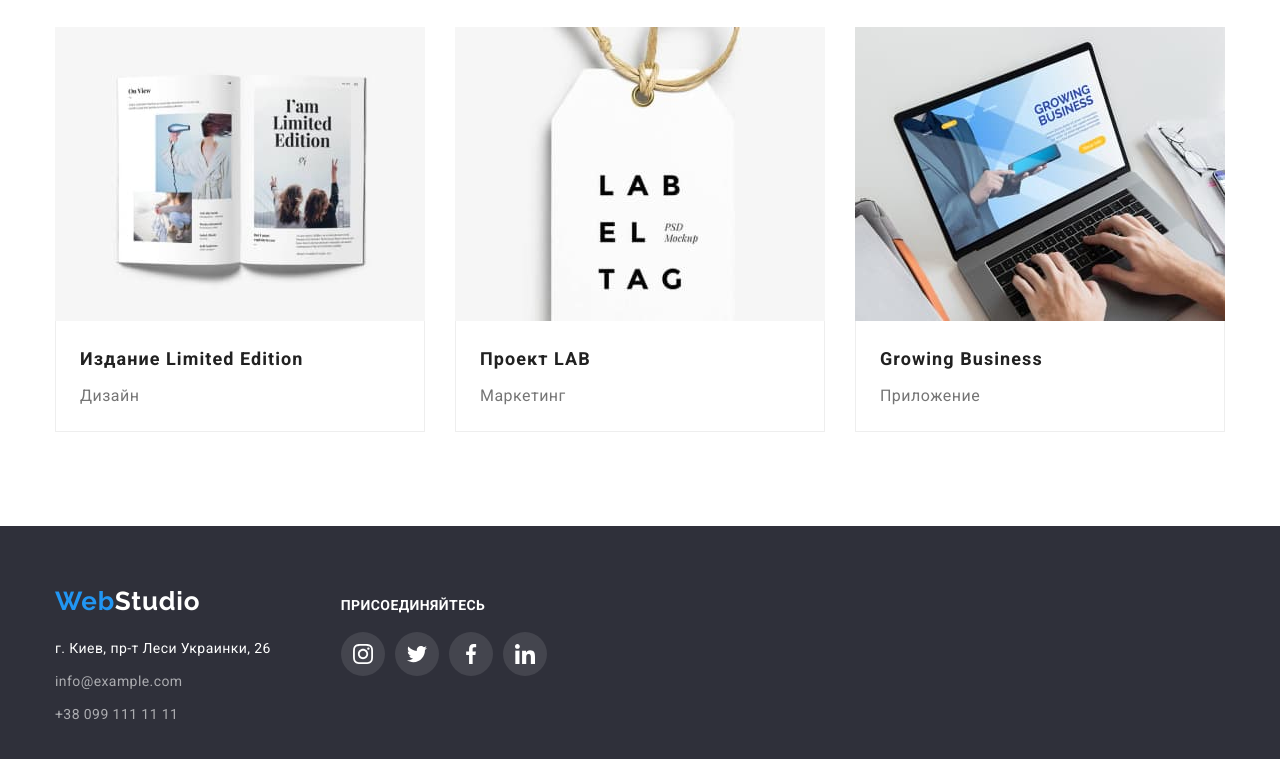
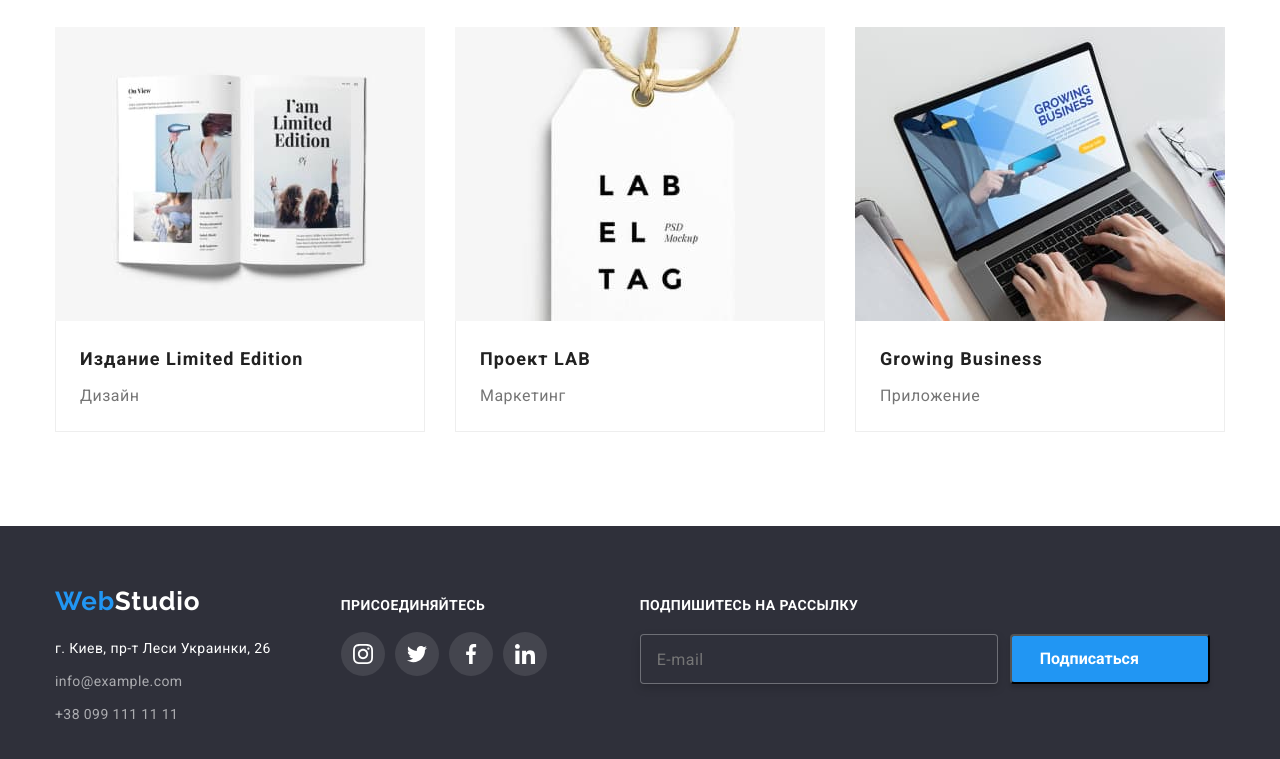
Before and after one commit to vtyshchenko/goit-markup-hw-06, a plain HTML site: page portfolio.html in a window 1280 px wide. Shown: the part 1106-1865 px from the top of the page. Drawn offline with nearby package versions, Linux system fonts and the light colour scheme.

Commit message:
dome forms

```diff
--- a/css/style.css
+++ b/css/style.css
@@ -299,6 +299,8 @@ body {
 
 .footer-form-submot {
   margin-top: 20px;
+  display: flex;
+  align-items: center;
 }
 
 .footer-form-input {
@@ -319,25 +321,38 @@ body {
   box-sizing: border-box;
   filter: drop-shadow(0px 4px 4px rgba(0, 0, 0, 0.15));
   border-radius: 4px;
+
+  transition: border var(--anim-duration) var(--anim-timing-function);
+}
+
+.footer-form-input:focus,
+.footer-form-input:hover {
+  border: 1px solid rgba(33, 150, 243, 0.3);
 }
 
 .footer-form-button {
-  display: inline-block;
+  display: flex;
+  align-items: center;
+  justify-content: center;
+  font-weight: 700;
+  font-size: 16px;
+  line-height: 1.87;
   width: 200px;
   height: 50px;
   padding: 10px 28px;
-  background: #2196f3;
+  background: var(--accent-color);
   box-shadow: 0px 4px 4px rgba(0, 0, 0, 0.15);
   border-radius: 4px;
   color: var(--color-white);
+
+  transition: background-color var(--anim-duration) var(--anim-timing-function);
 }
 
 .footer-send-icon {
-  display: inline-block;
-  align-items: center;
   width: 24px;
   height: 24px;
   background-size: contain;
+  margin: 10px;
 }
 
 .footer-form-button:focus,
@@ -516,7 +531,7 @@ body {
   letter-spacing: 0.03em;
   text-transform: uppercase;
 
-  color: #ffffff;
+  color: var(--color-white);
   background: rgba(47, 48, 58, 0.8);
 
   width: 100%;
@@ -699,7 +714,6 @@ body {
   padding-left: 0;
   padding-right: 0;
   margin-top: 0;
-  /* margin-right: -8px; */
   margin-bottom: 50px;
 }
 
@@ -901,6 +915,8 @@ body {
   justify-content: center;
   align-items: center;
 
+  color: #000000;
+
   background-color: var(--color-white);
 
   width: 30px;
@@ -916,6 +932,7 @@ body {
   fill: currentColor;
   width: 18px;
   height: 18px;
+  transition: color var(--anim-duration) var(--anim-timing-function);
 }
 
 .button-close:hover,
@@ -933,7 +950,7 @@ body {
   text-align: center;
   letter-spacing: 0.03em;
 
-  color: #212121;
+  color: var(--secondary-text-color);
   margin-bottom: 12px;
 }
 
@@ -977,6 +994,7 @@ body {
   height: 40px;
   padding: 12px 12px 12px 42px;
   color: currentColor;
+  transition: border var(--anim-duration) var(--anim-timing-function);
 }
 
 .modal-input-icon {
@@ -984,9 +1002,11 @@ body {
   left: 12px;
   top: 50%;
   transform: translateY(-50%);
+  fill: var(--secondary-text-color);
 
   width: 18px;
   height: 18px;
+  transition: fill var(--anim-duration) var(--anim-timing-function);
 }
 /* ################### END inputs ################### */
 
@@ -1004,6 +1024,7 @@ body {
   border-radius: 4px;
 
   resize: none;
+  transition: border var(--anim-duration) var(--anim-timing-function);
 }
 
 .modal-comment:hover,
@@ -1018,10 +1039,12 @@ body {
   align-items: center;
   font-size: 14px;
   line-height: 1.71;
+  color: var(--secondary-text-color);
 
   letter-spacing: 0.03em;
 
   margin-bottom: 30px;
+  transition: color var(--anim-duration) var(--anim-timing-function);
 }
 
 .modal-confirm-checkbox:checked + .modal-checkbox-icon {
@@ -1036,10 +1059,12 @@ body {
   display: inline-block;
   width: 16px;
   height: 16px;
+  color: var(--secondary-text-color);
   border: 2px solid currentColor;
   border-radius: 4px;
   margin-left: 14px;
   margin-right: 7px;
+  transition: color var(--anim-duration) var(--anim-timing-function);
 }
 
 .modal-confirm:focus > .modal-checkbox-icon,
@@ -1062,6 +1087,7 @@ body {
 
   box-shadow: 0px 4px 4px rgba(0, 0, 0, 0.15);
   border-radius: 4px;
+  transition: background-color var(--anim-duration) var(--anim-timing-function);
 }
 
 .modal-button-submit:focus,
--- a/portfolio.html
+++ b/portfolio.html
@@ -408,6 +408,27 @@
             </li>
           </ul>
         </div>
+
+        <form action="#">
+          <label class="footer-form-title" for="input-e-mail"
+            >Подпишитесь на рассылку</label
+          >
+          <div class="footer-form-submot">
+            <input
+              class="footer-form-input"
+              type="email"
+              id="input-e-mail"
+              name="email"
+              placeholder="E-mail"
+            />
+            <button class="footer-form-button" type="submit">
+              Подписаться
+              <svg class="footer-send-icon">
+                <use href="./images/icons.svg#icon-send"></use>
+              </svg>
+            </button>
+          </div>
+        </form>
       </div>
     </footer>
   </body>
```
